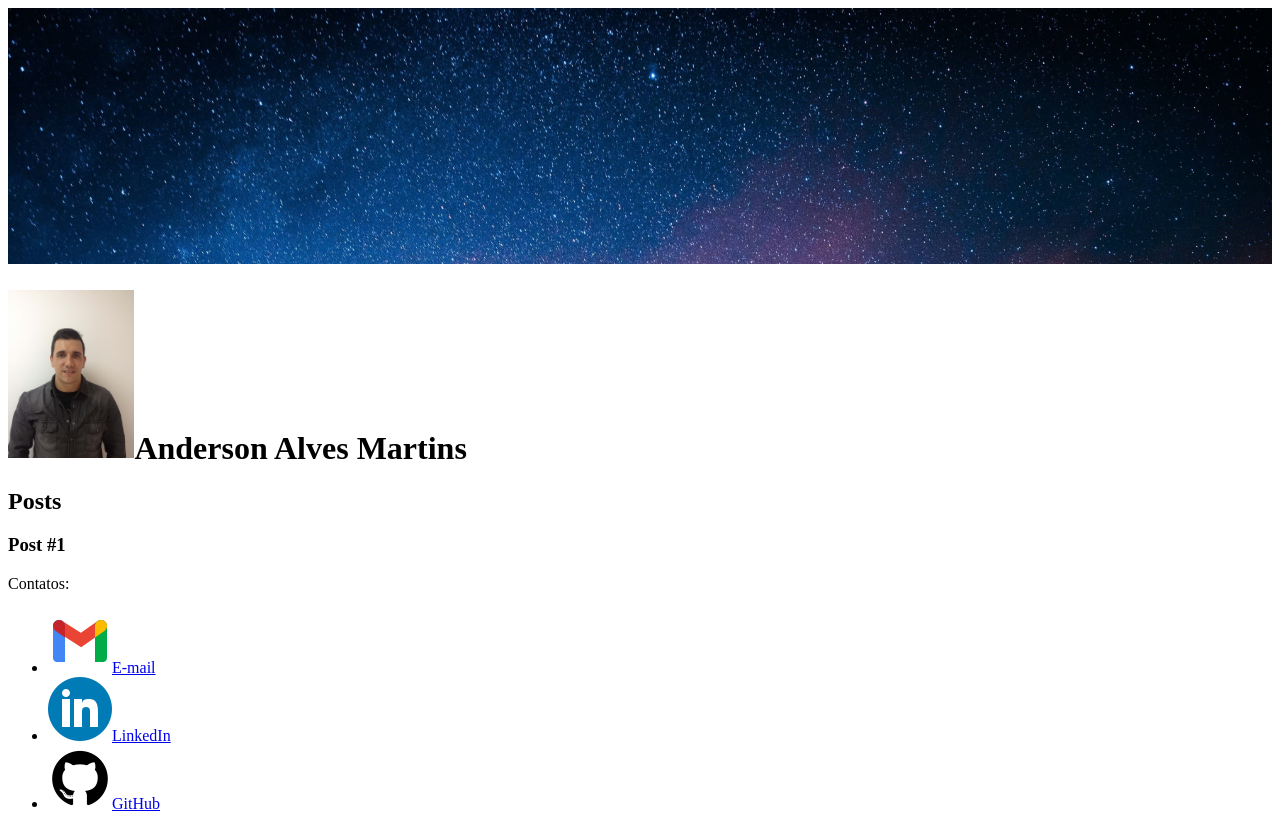
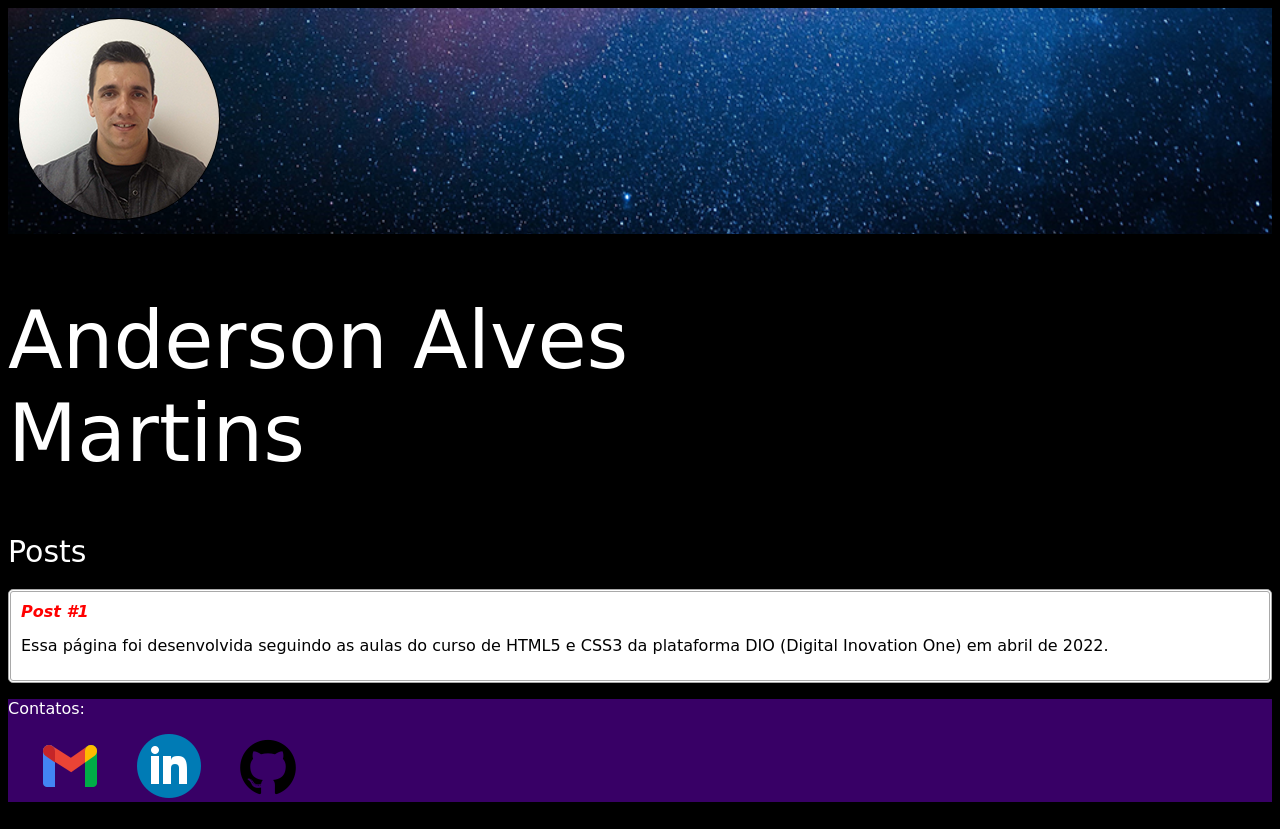
Before and after one commit to andersonalvesmartins/Repositorio-DIO, a plain HTML site: page Curso HTML5 e CSS3/index.html in a window 1280 px wide. Drawn offline with Linux system fonts and the light colour scheme; a web font is replaced by a local one.

Commit message:
feat: Create the folder 'Images' with images files and Add CSS file and formatation to the site. This is the final result for this class.

```diff
--- a/Curso HTML5 e CSS3/index.html
+++ b/Curso HTML5 e CSS3/index.html
@@ -1,35 +1,33 @@
 <!DOCTYPE html>
-<html lang="en">
+<html>
 <head>
     <meta charset="UTF-8">
-    <meta http-equiv="X-UA-Compatible" content="IE=edge">
-    <meta name="viewport" content="width=device-width, initial-scale=1.0">
+    <link rel="stylesheet" href="style.css">
     <title>Anderson Alves Martins</title>
 </head>
 <body>
-    <header>
-        <img src="images/sky_bg.jpg" alt="imagem de fundo do header que mostra um ceu estrelado" width="100%" height="5%">
-
-        <h1><img src="images/Anderson.jpg" alt="foto do Anderson" width="10%" height="14%">Anderson Alves Martins</h1>
+    <header id="cabecalho">
+        <img src="images/Anderson.png" alt="foto do Anderson" id="foto_Perfil">
+        <h1 id="titulo">Anderson Alves Martins</h1>
     </header>
     <section>
         <header>
-            <h2>Posts<h2>
+            <h2 id="sub_titulo">Posts<h2>
         </header>
-        <article>
+        <article class="post">
             <header>
-                <h3>Post #1</h3>
+                <h3 id="post_titulo">Post #1</h3>
             </header>
-            <p></p>
+            <p class="post_content">
+                Essa página foi desenvolvida seguindo as aulas do curso de HTML5 e CSS3 da plataforma DIO (Digital Inovation One) em abril de 2022.
+            </p>
         </article>
     </section>
     <footer>
         <p>Contatos: </p>
-        <ul>
-            <li><img src="images/gmail_icon.png"><a href="mailto:andersonalvesmartins@gmail.com">E-mail</a></li>
-            <li><img src="images/linkedin_circle.png"><a href="https://www.linkedin.com/in/anderson-martins-8037a546/">LinkedIn</a></li>
-            <li><img src="images/github_circle.png"><a href="https://github.com/andersonalvesmartins">GitHub</a></li>
-        </ul>
+        <a href="mailto:andersonalvesmartins@gmail.com"><img src="images/gmail_icon.png"></a>
+        <a href="https://www.linkedin.com/in/anderson-martins-8037a546/"><img src="images/linkedin_circle.png"></a>
+        <a href="https://github.com/andersonalvesmartins"><img src="images/github_circle.png"></a>
     </footer>
 </body>
 </html>
--- /dev/null
+++ b/Curso HTML5 e CSS3/style.css
@@ -0,0 +1,80 @@
+@import url('https://fonts.googleapis.com/css2?family=Hurricane:wght@400;700&display=swap');
+#cabecalho{
+
+    background-image: url("images/sky_bg.png");
+    background-repeat: no-repeat;
+    background-size: 100%;
+}
+
+#fundo_Header {
+    width: 100%;
+    /*height: 35%;
+    /*float: top;
+    position: absolute;*/
+    border: 1px solid black;
+}
+
+#foto_Perfil {
+    border: 1px solid black;
+    margin: 10px;
+    border-radius: 50%;
+}
+
+#titulo {
+    float: right;
+    margin-right: 40%;
+    margin-top: 60px;
+    font-weight: 400;
+    font-size: 80px;
+}
+
+body{
+    background-color: #000;
+    font-family: cursive;
+}
+
+#post_titulo {
+    font-size: 16px;
+    font-style: italic;
+    color: red;
+    margin: 0;
+    margin-bottom: 15px;
+}
+
+#sub_titulo{
+    font-size: 30px;
+    margin: 0;
+    margin-bottom: 10px;
+}
+
+.post{
+    background-color: white;
+    padding: 10px;
+    border: 3px double darkgray;
+    border-radius: 5px;
+    margin: 0px;
+
+}
+
+.post_content {
+    margin: 0;
+    margin-bottom: 15px;
+    font-family: cursive;
+}
+
+#titulo, #sub_titulo{
+    color: white;
+    font-family: 'Hurricane',cursive;
+    font-weight: 400;
+}
+
+footer{
+    background-color: rgb(56, 0, 102);
+    color: white;
+}
+
+footer img{
+    padding: 0;
+    margin: 0;
+    padding-left: 30px;
+}
```
Also changed, not shown: Curso HTML5 e CSS3/images/Anderson.jpg (deleted), Curso HTML5 e CSS3/images/Anderson.png (added), Curso HTML5 e CSS3/images/sky_bg.jpg (deleted), Curso HTML5 e CSS3/images/sky_bg.png (added).
